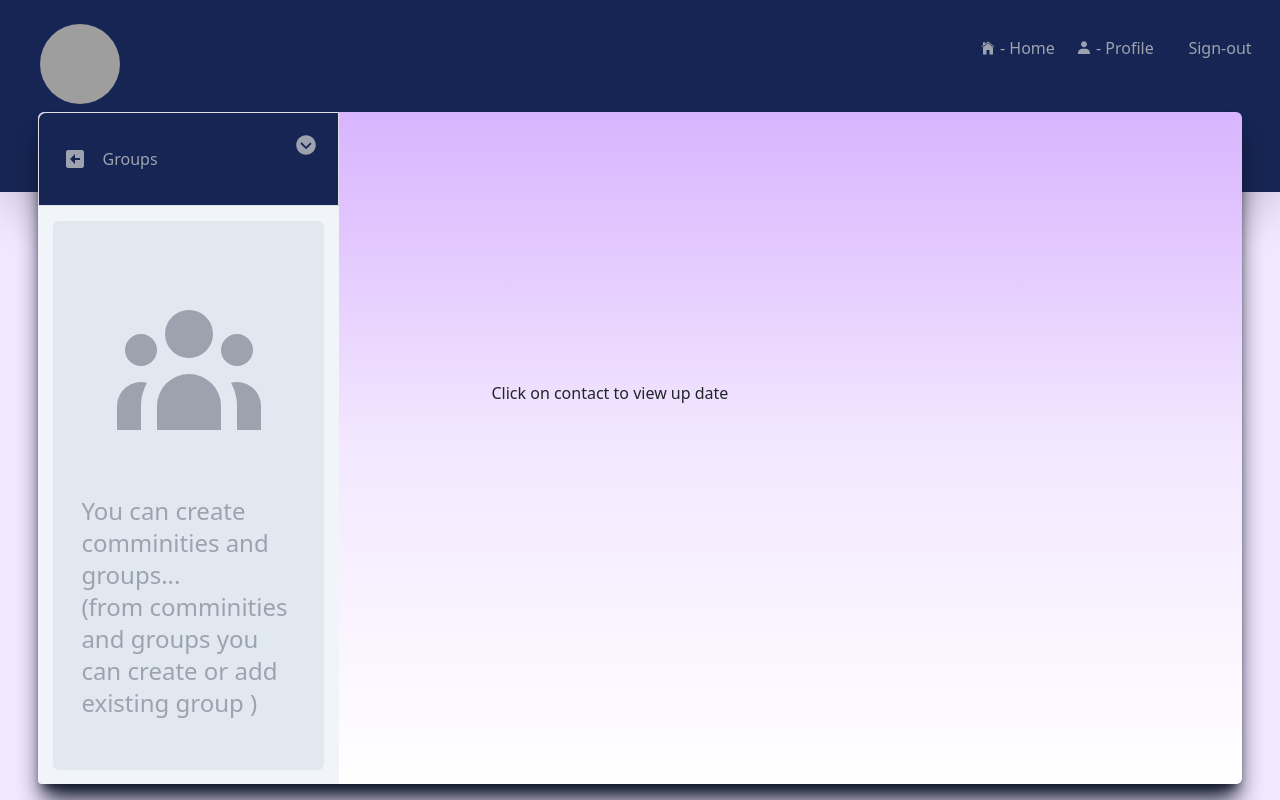
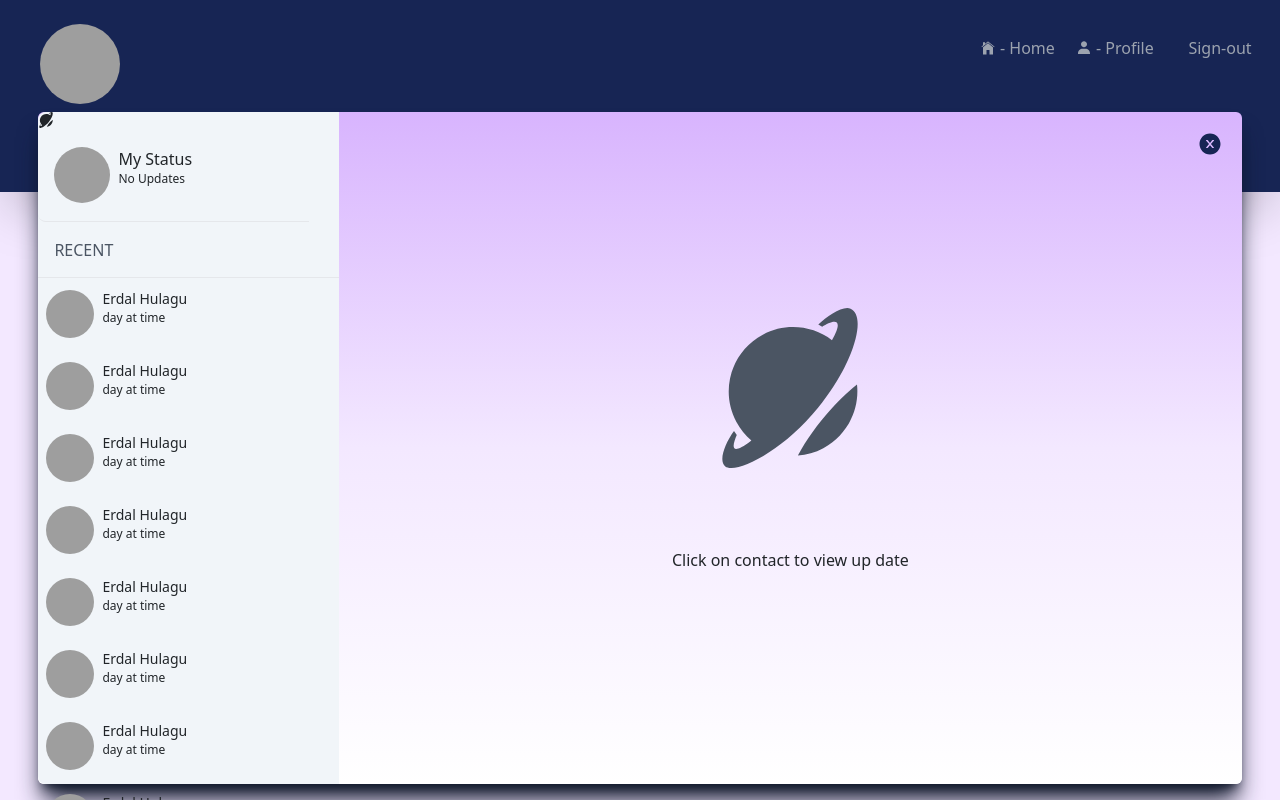
Before and after one commit to erdalHulagu/chat-project-frontEnd, a React (Create React App) app: page /home in a window 1280 px wide. Built offline with nearby package versions, Linux system fonts and the light colour scheme; grey boxes are pictures that could not be loaded.

Commit message:
17/01/24

```diff
--- a/src/component/user/friends/friend-profile.jsx
+++ b/src/component/user/friends/friend-profile.jsx
@@ -83,7 +83,7 @@ const FriendProfile = () => {
 
 
                                         <div className=' w-full flex items-center justify-center '>
-                                            <div className='rounded-full  '>
+                                            <div className='rounded-full shadow-2xl shadow-slate-800 '>
                                             <img className='rounded-full  w-36 h-36 ' src={profile.image} alt="" />
                                             </div>
 
--- a/src/component/user/friends/friends-card.jsx
+++ b/src/component/user/friends/friends-card.jsx
@@ -16,7 +16,7 @@ const FriendsCard = ({ name,lastname,image,handleFriendProfile }) => {
 
 
     return (
-        <div className="w-[94%] h-auto p-2 max-h-200 rounded m-3  bg-gradient-to-b from-purple-300 via-purple-100 to-white hover:border-2  border-purple-600 shadow-2xl shadow-slate-800 cursor-pointer">
+        <div className="w-[94%] h-auto p-2 max-h-200 rounded m-3  bg-gradient-to-b from-purple-300 via-purple-100 to-white hover:border-2  shadow-2xl shadow-slate-800 cursor-pointer">
             <div className="w-full h-60  flex items-center justify-center mb-1">
                 <img onClick={handleFriendProfile}  className="rounded m-0 w-full h-full " src={image} alt="" />
             </div>
@@ -25,8 +25,8 @@ const FriendsCard = ({ name,lastname,image,handleFriendProfile }) => {
 
             <div className="w-full h-[40%] flex items-center justify-center">
                 <div className=" w-full h-full flex items-cemter justify-center">
-                    <h5 className="mr-2 text-purple-950 ">{name}</h5>
-                    <h5 className="text-purple-950 ">{lastname} </h5>
+                    <p className="mr-2 text-slate-950 ">{name}</p>
+                    <p className="text-slate-950 ">{lastname} </p>
                 </div>
                 <div className="w-full h-10 flex items-center justify-end">
                     <BiSolidTrash className="hover:opacity-70 rounded-full w-8 h-8 p-2   hover:bg-purple-200 text-purple-950 hover:text-blue-950 cursor-pointer" />
--- a/src/component/user/home/home.jsx
+++ b/src/component/user/home/home.jsx
@@ -50,9 +50,9 @@ const Home = () => {
 
 
                     <div className=" h-[84vh] w-[94%] bg-gradient-to-b from-purple-300 via-purple-100 to-white absolute bottom-22  top-28 rounded  shadow-slate-900  shadow-xl " >
-                        {/* <MyStatus/> */}
+                        <MyStatus/>
                         {/* <UserHome/> */}
-                        <Group/>
+                        {/* <Group/> */}
 
 
                     </div>
--- a/src/component/user/my-profile/my-profile.jsx
+++ b/src/component/user/my-profile/my-profile.jsx
@@ -112,8 +112,8 @@ const MyProfile = () => {
                                     <div className='relative bg-slate-200 w-full  h-full top-0 flex flex-col justify-center rounded-b-lg'>
 
                                         <label htmlFor="imgInput">
-                                            <div className=' w-full h-full flex items-center justify-center'>
-                                                <img className='rounded-full cursor-pointer w-36 h-36 my-5 ' src="https://cdn.pixabay.com/photo/2018/01/14/23/12/nature-3082832_1280.jpg" alt="" />
+                                            <div className=' w-full h-full flex items-center justify-center '>
+                                                <img className='shadow-2xl shadow-slate-800 rounded-full cursor-pointer w-36 h-36 my-5 ' src="https://cdn.pixabay.com/photo/2018/01/14/23/12/nature-3082832_1280.jpg" alt="" />
                                                 <MdPhotoCamera className='absolute ml-20 text-gray-400 w-14 h-14 p-3 hover:opacity-30 hover:bg-slate-100 hover:text-blue-950 cursor-pointer rounded-full' />
                                             </div>
 
```
